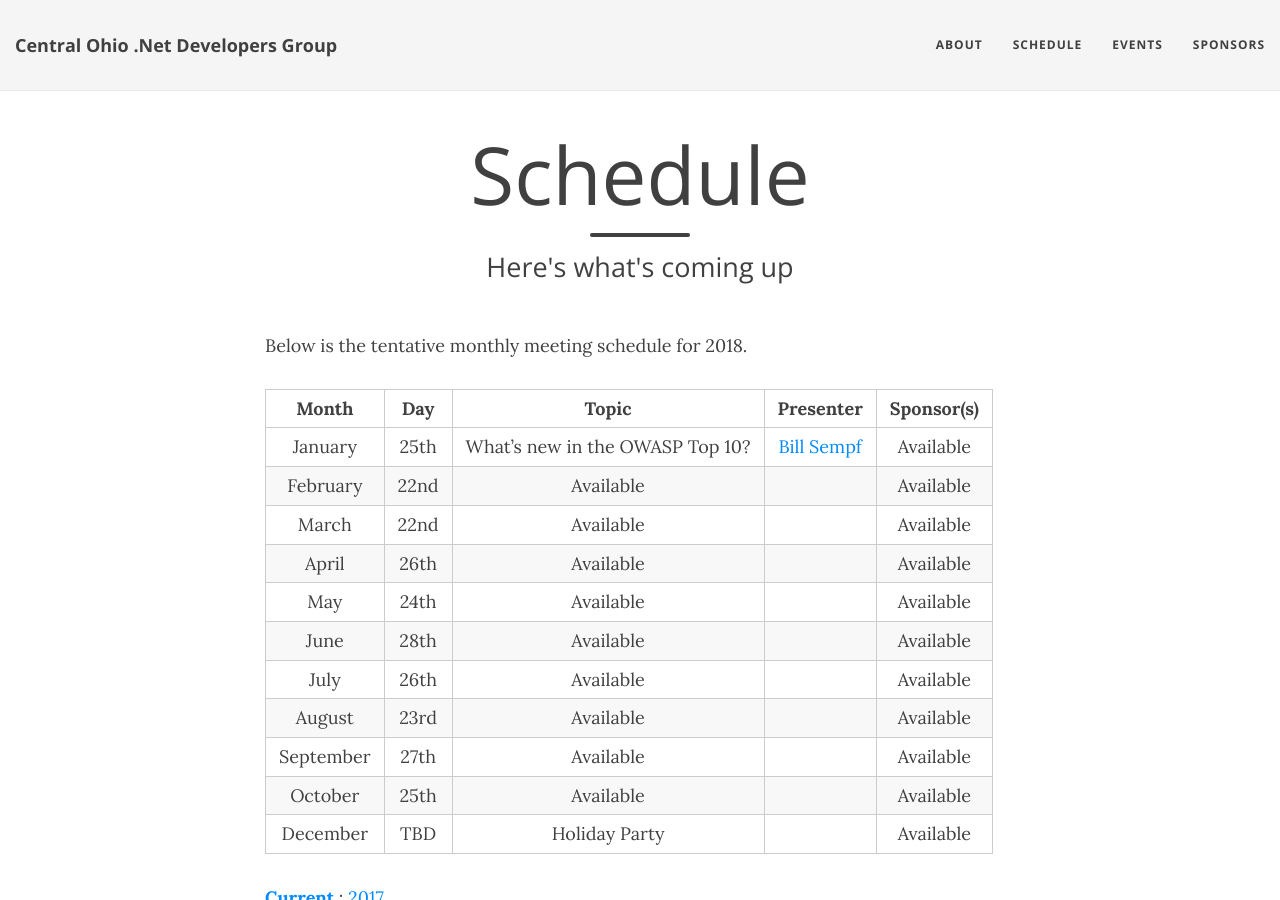
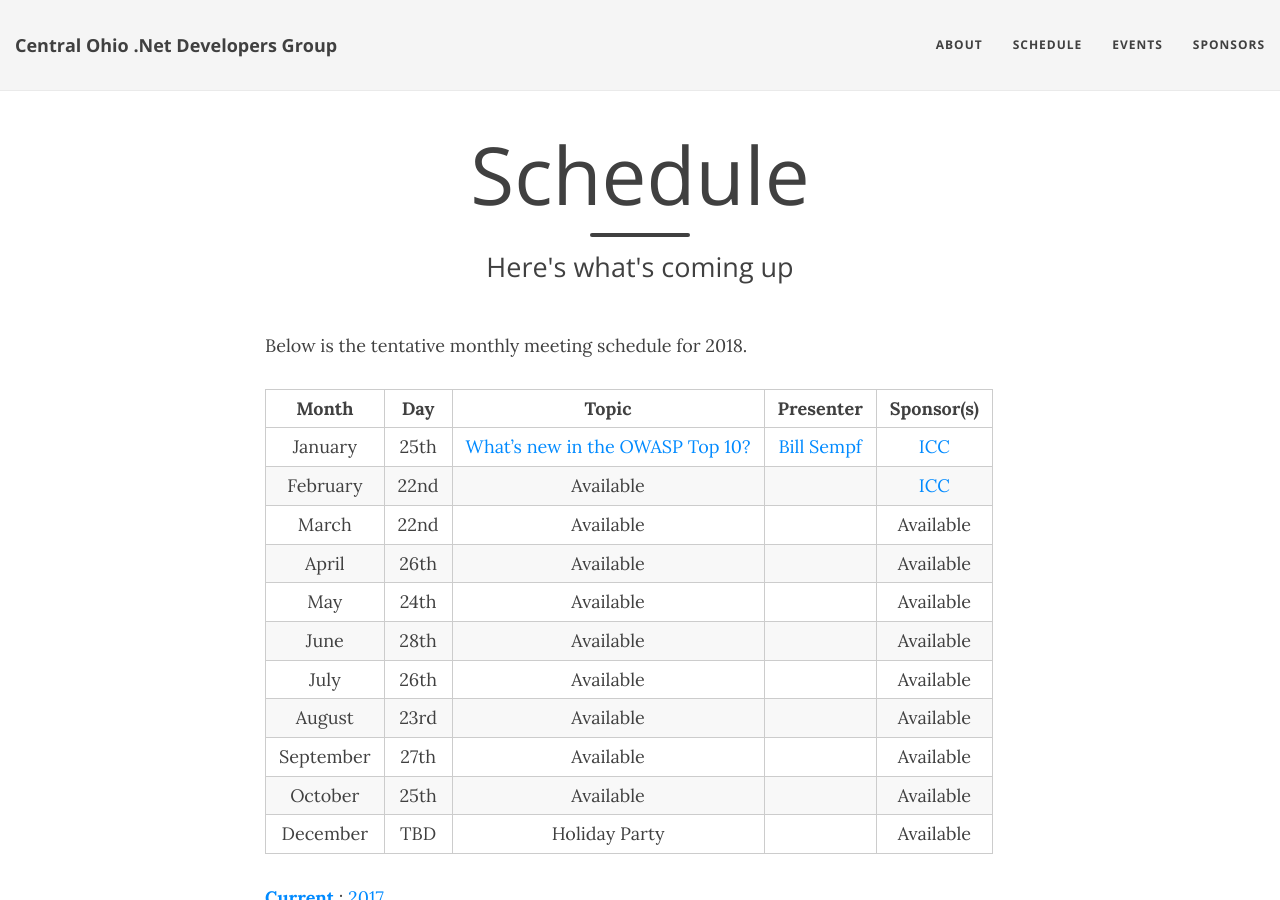
Before and after one commit to condg/condg.github.io, a Jekyll site: the page built from schedule.md, in a window 1280 px wide and 900 px high. Built offline with Jekyll 4.4.1, drawn with Linux system fonts in a browser that asks for light colours; comment, search, counter and statistics services are not loaded.

```diff
--- a/schedule.md
+++ b/schedule.md
@@ -9,8 +9,8 @@ Below is the tentative monthly meeting schedule for 2018.
 
 |   Month   |  Day |      Topic      | Presenter | Sponsor(s) |
 |:---------:|:----:|:---------------:|:---------:|:----------:|
-| January   | 25th | What's new in the OWASP Top 10? | [Bill Sempf](https://sempf.net/) | Available  |
-| February  | 22nd |  Available      |           | Available  |
+| January   | 25th | [What's new in the OWASP Top 10?](/2018/01/20/january-2018/) | [Bill Sempf](https://sempf.net/) | [ICC](https://www.icctechnology.com/)  |
+| February  | 22nd |  Available      |           | [ICC](https://www.icctechnology.com/)  |
 | March     | 22nd |  Available      |           | Available  |
 | April     | 26th |  Available      |           | Available  |
 | May       | 24th |  Available      |           | Available  |
```
Also changed, not shown: events.md (+3 -0 lines).
